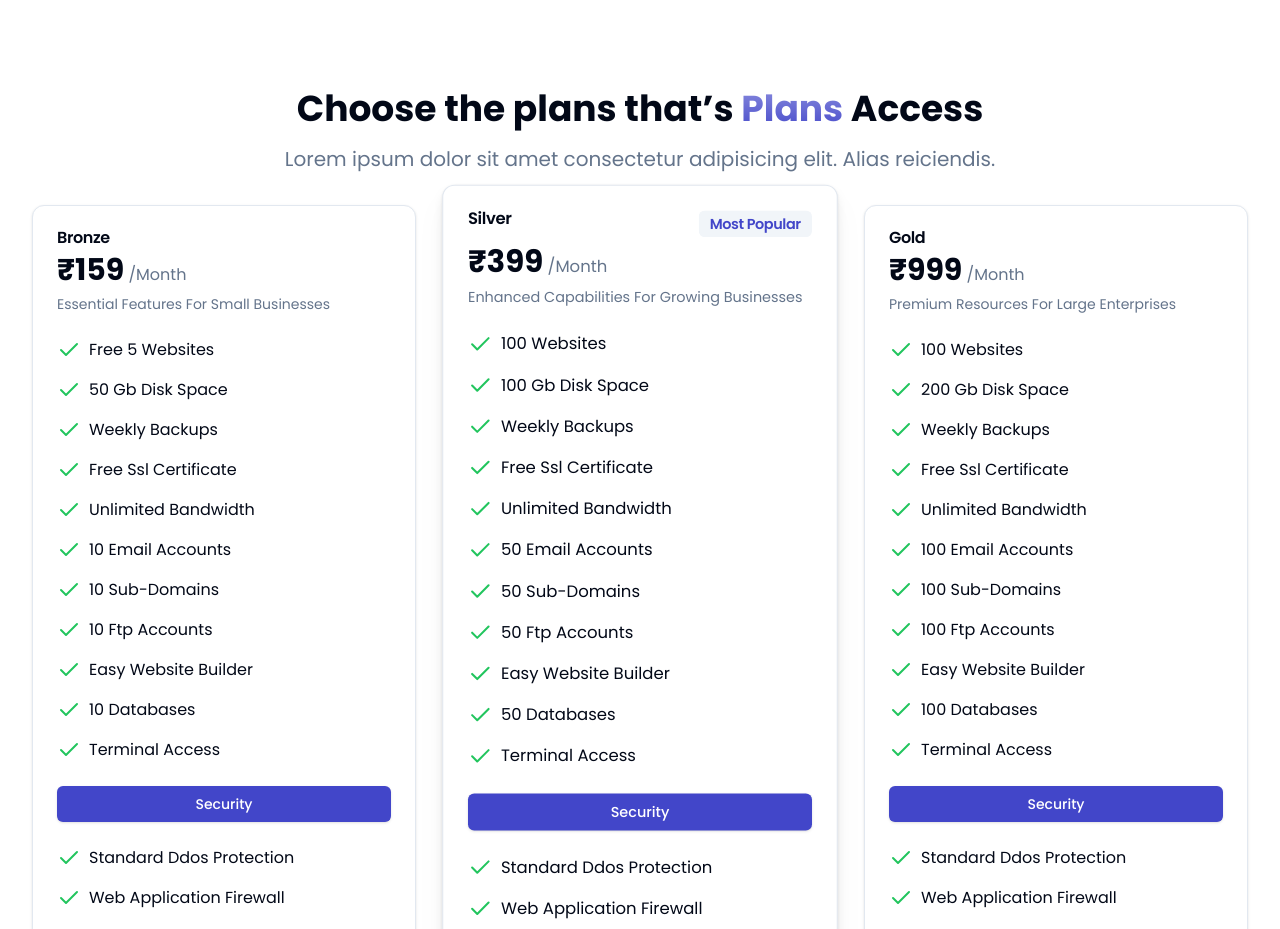
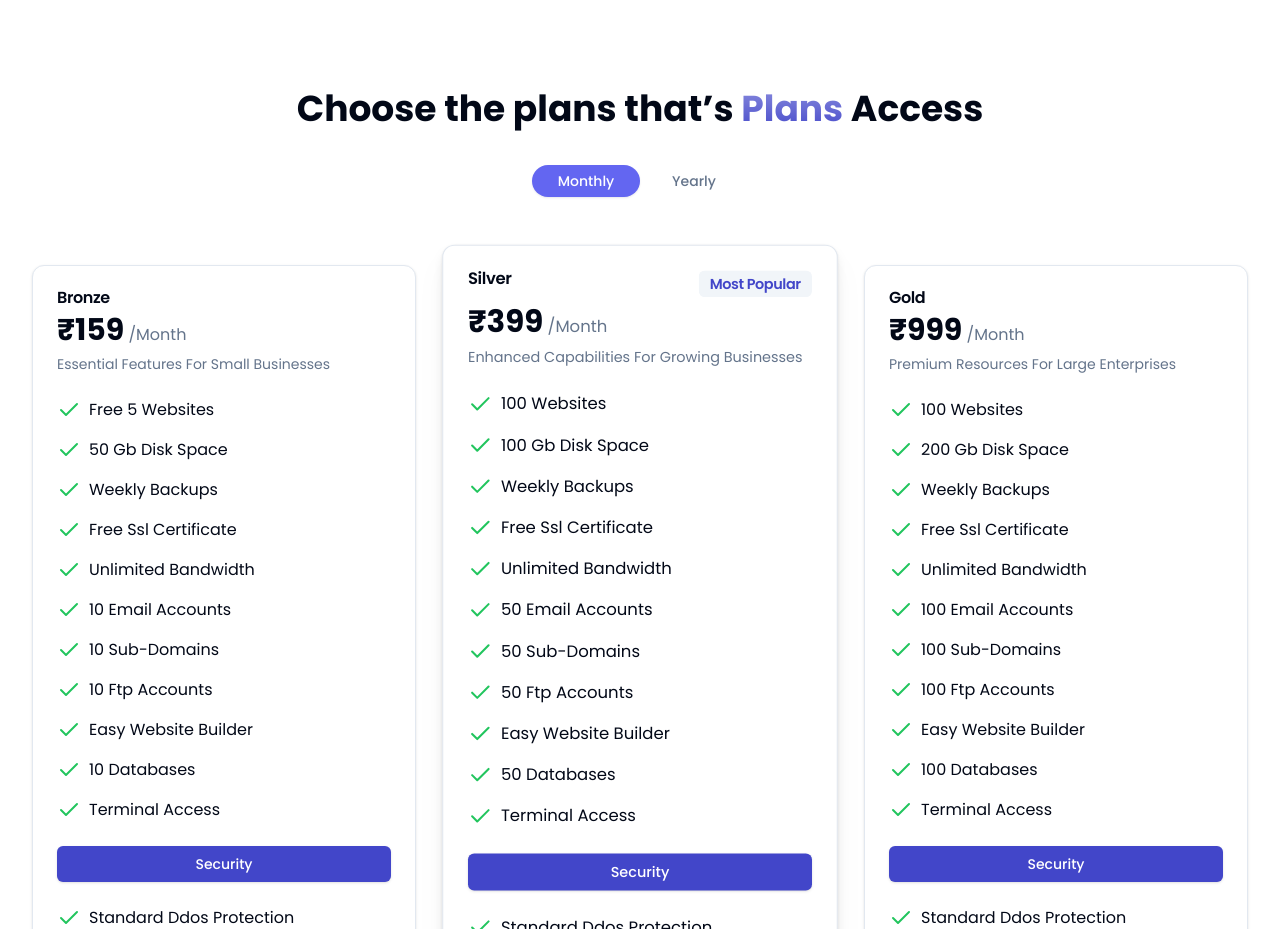
Before and after one commit to Parag0712/Eric-host-main-site, a Next.js app: page / in a window 1280 px wide. Shown: the part 960-1889 px from the top of the page. Built offline with nearby package versions, Linux system fonts and the light colour scheme.

Commit message:
pricing done

```diff
--- a/src/components/HomePage/Pricing.tsx
+++ b/src/components/HomePage/Pricing.tsx
@@ -1,3 +1,4 @@
+"use client"
 import { Badge } from "@/components/ui/badge";
 import { Button } from "@/components/ui/button";
 import {
@@ -11,6 +12,7 @@ import {
 import { Check } from "lucide-react";
 import PricingCard from "./PricingCard";
 import data from '../../data/HomePage/pricing.json'
+import { useState } from "react";
 
 enum PopularPlanType {
     NO = 0,
@@ -75,6 +77,8 @@ const pricingList: PricingProps[] = [
 ];
 
 export const Pricing = () => {
+    const [isAnnual, setIsAnnual] = useState(true);
+
     return (
         <section
             id="pricing"
@@ -88,15 +92,21 @@ export const Pricing = () => {
                 </span>
                 Access
             </h2>
-            <h3 className="text-xl text-center text-muted-foreground pt-4 pb-8">
-                Lorem ipsum dolor sit amet consectetur adipisicing elit. Alias
-                reiciendis.
-            </h3>
+            <div className="flex justify-center max-w-[14rem] m-auto mb-8 lg:mb-16 mt-8">
+                <div className="relative flex w-full p-1 bg-white dark:bg-slate-900 rounded-full">
+                    <span className="absolute inset-0 m-1 pointer-events-none" aria-hidden="true">
+                        <span className={`absolute inset-0 w-1/2 bg-indigo-500 rounded-full shadow-sm shadow-indigo-950/10 transform transition-transform duration-150 ease-in-out ${isAnnual ? 'translate-x-0' : 'translate-x-full'}`}></span>
+                    </span>
+                    <button className={`relative flex-1 text-sm font-medium h-8 rounded-full focus-visible:outline-none focus-visible:ring focus-visible:ring-indigo-300 dark:focus-visible:ring-slate-600 transition-colors duration-150 ease-in-out ${isAnnual ? 'text-white' : 'text-slate-500 dark:text-slate-400'}`} onClick={() => setIsAnnual(true)} aria-pressed={isAnnual}>Monthly </button>
+                    <button className={`relative flex-1 text-sm font-medium h-8 rounded-full focus-visible:outline-none focus-visible:ring focus-visible:ring-indigo-300 dark:focus-visible:ring-slate-600 transition-colors duration-150 ease-in-out ${isAnnual ? 'text-slate-500 dark:text-slate-400' : 'text-white'}`} onClick={() => setIsAnnual(false)} aria-pressed={!isAnnual}>Yearly </button>
+                </div>
+            </div>
             <div className="grid md:grid-cols-3 lg:grid-cols-3 gap-8 ">
-                {pricingList.map((pricing: PricingProps,index) => (
+                {pricingList.map((pricing: PricingProps, index) => (
                     <PricingCard
                         pricing={pricing}
                         plan={data.plans[index]}
+                        isAnnual ={!isAnnual}
                     />
 
                 ))}
--- a/src/components/HomePage/PricingCard.tsx
+++ b/src/components/HomePage/PricingCard.tsx
@@ -6,9 +6,9 @@ import { Check } from 'lucide-react'
 
 type Props = {}
 
-const PricingCard = ({ pricing, plan }: any) => {
+const PricingCard = ({ pricing, plan,isAnnual }: any) => {
     const currency = "₹"
-    const year = false;
+    const year = isAnnual;
     const PlanPrice = year ? plan.monthly : plan.annually;
     enum PopularPlanType {
         NO = 0,
@@ -73,7 +73,7 @@ const PricingCard = ({ pricing, plan }: any) => {
                 <Button className="w-full my-6">Support</Button>
 
                 <div className="space-y-4">
-                    {plan.security.map((benefit: any,index) => (
+                    {plan.security.map((benefit: any,index:any) => (
                         <span
                             key={index}
                             className="flex"
```
